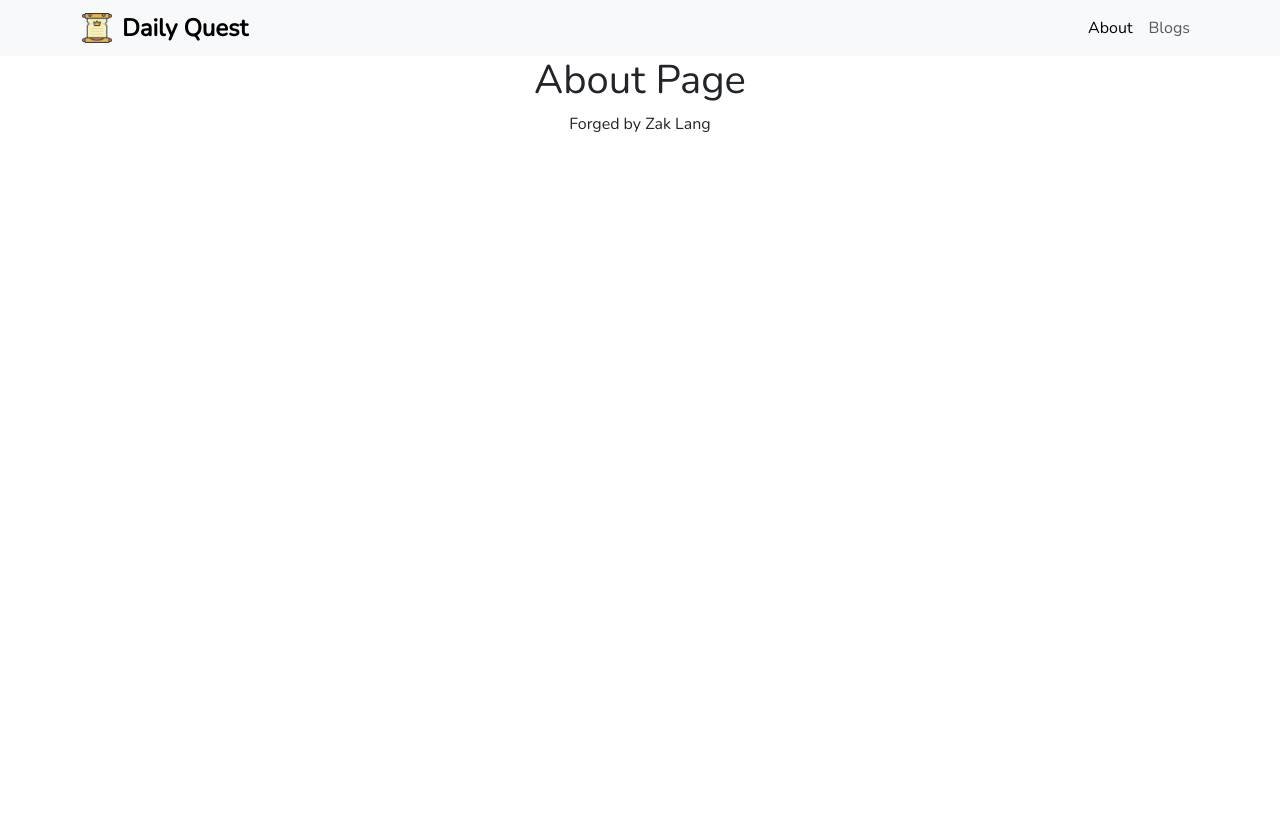
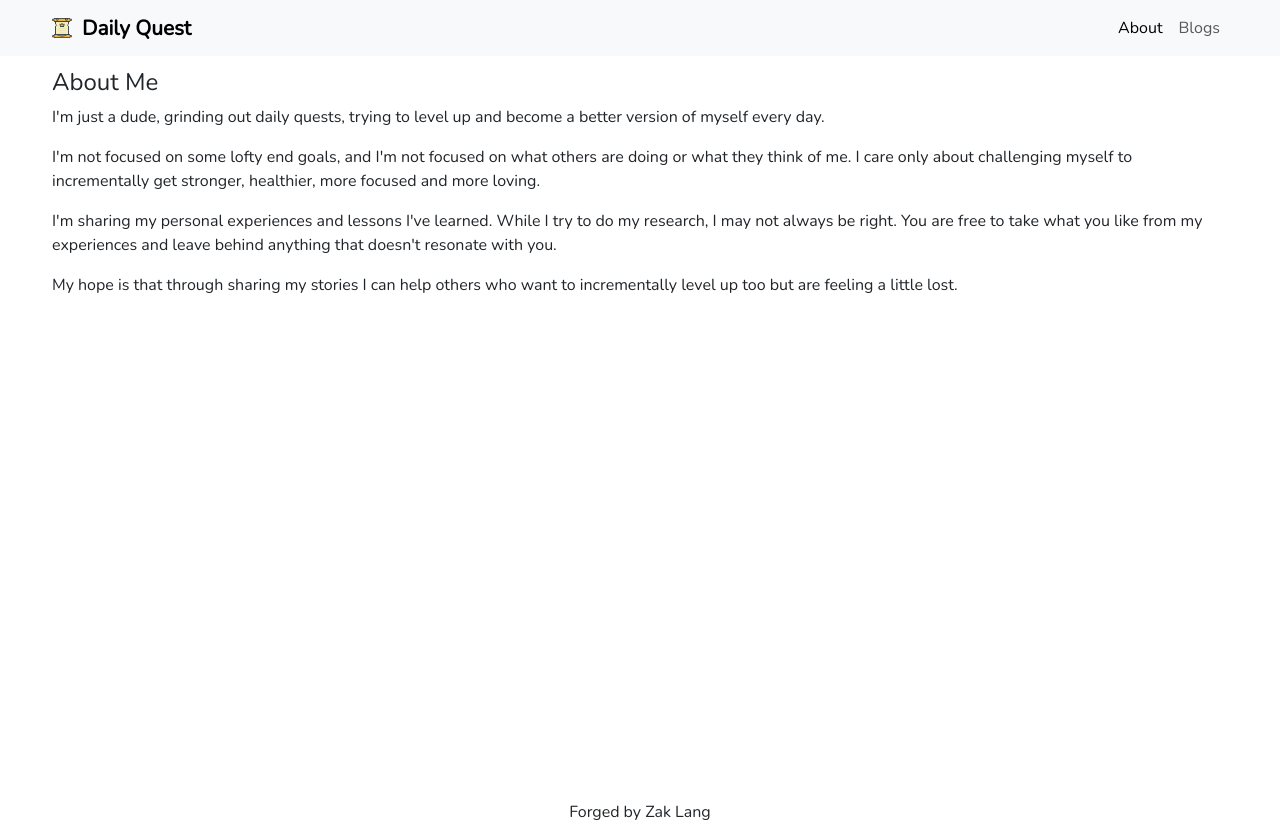
Before and after one commit to ZakLang/dailyquest.ca, a React (Create React App) app: page / in a window 1280 px wide. Both pictures are taken after a click on the button "About". Before the commit the page ends 800 px from the top, so only its background shows below. Built offline with nearby package versions, Linux system fonts and the light colour scheme.

Commit message:
Added placeholder content in the About Page

```diff
--- a/src/App.css
+++ b/src/App.css
@@ -1,6 +1,7 @@
 .App {
   text-align: center;
   font-family: 'Nunito', sans-serif;
+  min-width: 260px;
 }
 
 .App-header {
@@ -18,6 +19,10 @@
   color: #61dafb;
 }
 
+.content-width.container{
+  max-width: 1200px;
+}
+
 .flex-container {
   display: inline-flex;
   flex-flow: row nowrap;
--- a/src/components/Logo.js
+++ b/src/components/Logo.js
@@ -2,7 +2,7 @@ function Logo() {
 
   const textStyle = {
     margin: "0px 0px 0px 10px",
-    fontSize: "1.5rem",
+    fontSize: "1.3rem",
     fontWeight: "bold",
     wrap: "wrap",
     textAlign: "left",
@@ -11,7 +11,7 @@ function Logo() {
 
   return (
     <div className="flex-container">
-      <img src="images/dailyquest-logo.png" alt="Daily Quest Logo" width="30px" height="30px" data-testid='logo-image'/>
+      <img src="images/dailyquest-logo.png" alt="Daily Quest Logo" width="20px" height="20px" data-testid='logo-image'/>
       <h1 style={textStyle} data-testid='logo-text'>Daily Quest</h1>
     </div>
 )}
--- a/src/components/SiteBody.jsx
+++ b/src/components/SiteBody.js
@@ -1,9 +1,17 @@
+import Container from 'react-bootstrap/Container';
 import SiteBodyHomePage from './SiteBodyHomePage';
 import SiteBodyAboutPage from './SiteBodyAboutPage';
 import SiteBodyBlogsPage from './SiteBodyBlogsPage';
 
 function SiteBody(props) {
+
+  const bodyStyle = {
+    minHeight: "calc(100vh - 56px)",
+    padding: "12px"
+  }
+
   let activePage;
+
   switch ((props && props.activeBodyPage) ? props.activeBodyPage : 'home') {
     case 'home':
       activePage = SiteBodyHomePage();
@@ -21,7 +29,9 @@ function SiteBody(props) {
 
   return (
     <main data-testid="site-body">
-      {activePage}
+      <Container className="content-width" style={bodyStyle}>
+        {activePage}
+      </Container>
     </main>
   )
 }
--- a/src/components/SiteBodyAboutPage.js
+++ b/src/components/SiteBodyAboutPage.js
@@ -2,9 +2,20 @@
 
 function SiteBodyAboutPage() {
 
+  const pageStyle ={
+    textAlign: "left",
+    width: "100%"
+  }
+
   return (
-      <div data-testid="about-page">
-        <h1>About Page</h1>
+      <div data-testid="about-page" style={pageStyle}>
+        <h1 style={{fontSize: "24px"}}>About Me</h1>
+        <p>I'm just a dude, grinding out daily quests, trying to level up and become a better version of myself every day.</p>
+        <p>I'm not focused on some lofty end goals, and I'm not focused on what others are doing or what they think of me. I care only about challenging myself to incrementally get stronger, healthier, more focused and more loving.</p>
+        <p></p>
+        <p>I'm sharing my personal experiences and lessons I've learned. While I try to do my research, I may not always be right. You are free to take what you like from my experiences and leave behind anything that doesn't resonate with you.</p>
+        <p></p>
+        <p>My hope is that through sharing my stories I can help others who want to incrementally level up too but are feeling a little lost.</p>
       </div>
   );
 }
--- a/src/components/SiteHeader.js
+++ b/src/components/SiteHeader.js
@@ -13,8 +13,8 @@ function SiteHeader(props){
 
   return(
     <header data-testid="site-header">
-      <Navbar expand="lg" className="bg-body-tertiary">
-        <Container>
+      <Navbar expand="lg" className="bg-body-tertiary navbar-expand-md">
+        <Container className="content-width">
           <Navbar.Brand onClick={() => props.onNavSelect('home')} style={brandStyle} data-testid="home-link">
             <Logo />
           </Navbar.Brand>
```
